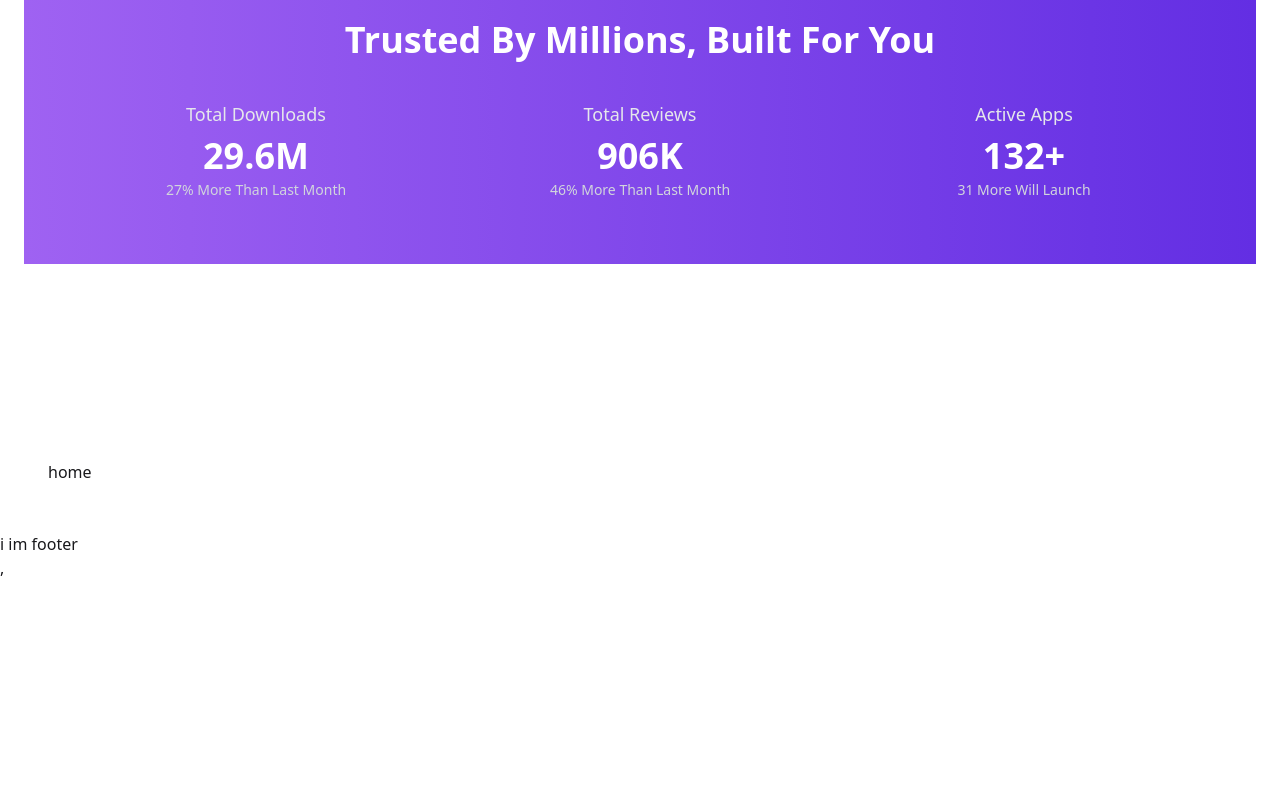
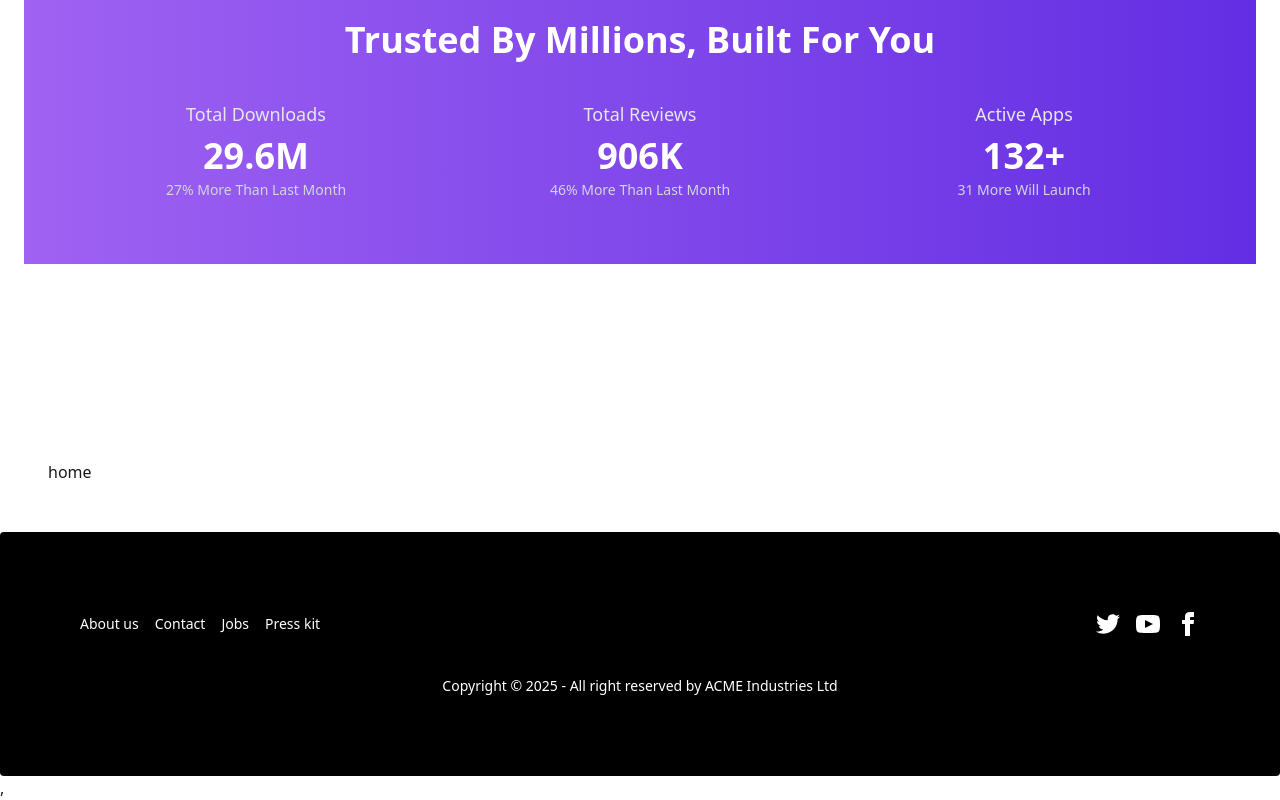
Before and after one commit to parthopauldev/Hero-App, a React (Vite) app: page / in a window 1280 px wide. Shown: the part 846-1646 px from the top of the page. Before the commit the page ends 1426 px from the top, so only its background shows below. Built offline with nearby package versions, Linux system fonts and the light colour scheme.

Commit message:
added:Footer

```diff
--- a/src/Components/Footer.jsx
+++ b/src/Components/Footer.jsx
@@ -3,7 +3,58 @@
 const Footer = () => {
     return (
         <div>
-            i im footer
+         <footer className="footer bg-black text-white footer-horizontal footer-center  rounded p-20">
+            <div className='flex justify-between w-full'>
+
+
+  <nav className="grid grid-flow-col gap-4">
+    <a className="link link-hover">About us</a>
+    <a className="link link-hover">Contact</a>
+    <a className="link link-hover">Jobs</a>
+    <a className="link link-hover">Press kit</a>
+  </nav>
+  <nav>
+    <div className="grid grid-flow-col gap-4">
+      <a>
+        <svg
+          xmlns="http://www.w3.org/2000/svg"
+          width="24"
+          height="24"
+          viewBox="0 0 24 24"
+          className="fill-current">
+          <path
+            d="M24 4.557c-.883.392-1.832.656-2.828.775 1.017-.609 1.798-1.574 2.165-2.724-.951.564-2.005.974-3.127 1.195-.897-.957-2.178-1.555-3.594-1.555-3.179 0-5.515 2.966-4.797 6.045-4.091-.205-7.719-2.165-10.148-5.144-1.29 2.213-.669 5.108 1.523 6.574-.806-.026-1.566-.247-2.229-.616-.054 2.281 1.581 4.415 3.949 4.89-.693.188-1.452.232-2.224.084.626 1.956 2.444 3.379 4.6 3.419-2.07 1.623-4.678 2.348-7.29 2.04 2.179 1.397 4.768 2.212 7.548 2.212 9.142 0 14.307-7.721 13.995-14.646.962-.695 1.797-1.562 2.457-2.549z"></path>
+        </svg>
+      </a>
+      <a>
+        <svg
+          xmlns="http://www.w3.org/2000/svg"
+          width="24"
+          height="24"
+          viewBox="0 0 24 24"
+          className="fill-current">
+          <path
+            d="M19.615 3.184c-3.604-.246-11.631-.245-15.23 0-3.897.266-4.356 2.62-4.385 8.816.029 6.185.484 8.549 4.385 8.816 3.6.245 11.626.246 15.23 0 3.897-.266 4.356-2.62 4.385-8.816-.029-6.185-.484-8.549-4.385-8.816zm-10.615 12.816v-8l8 3.993-8 4.007z"></path>
+        </svg>
+      </a>
+      <a>
+        <svg
+          xmlns="http://www.w3.org/2000/svg"
+          width="24"
+          height="24"
+          viewBox="0 0 24 24"
+          className="fill-current">
+          <path
+            d="M9 8h-3v4h3v12h5v-12h3.642l.358-4h-4v-1.667c0-.955.192-1.333 1.115-1.333h2.885v-5h-3.808c-3.596 0-5.192 1.583-5.192 4.615v3.385z"></path>
+        </svg>
+      </a>
+    </div>
+  </nav>
+   </div>
+  <aside>
+    <p>Copyright © {new Date().getFullYear()} - All right reserved by ACME Industries Ltd</p>
+  </aside>
+</footer>
         </div>
     );
 };
```
